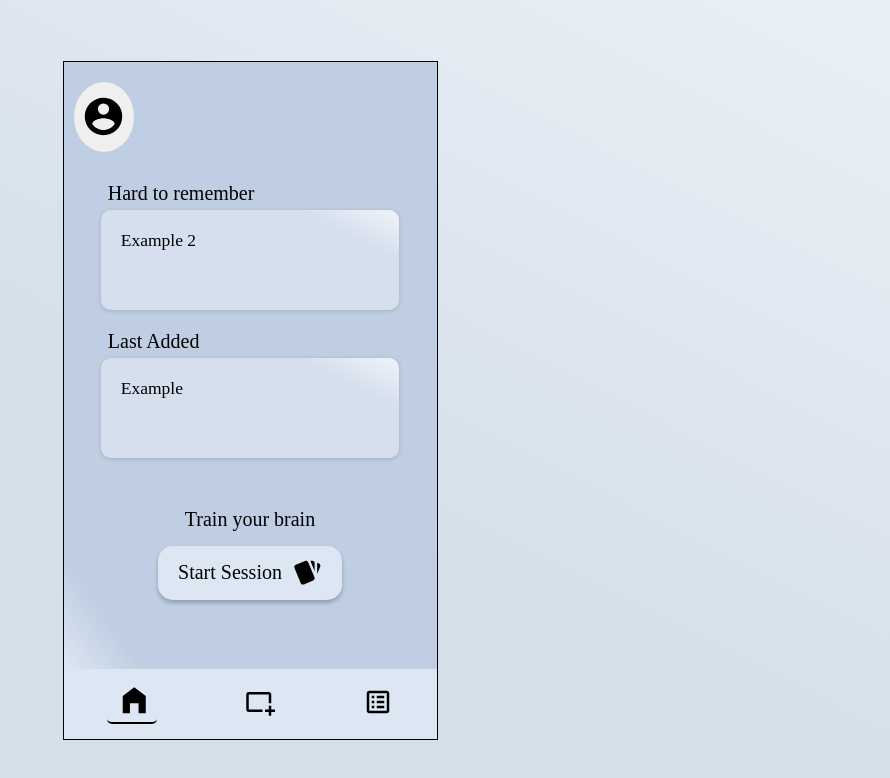
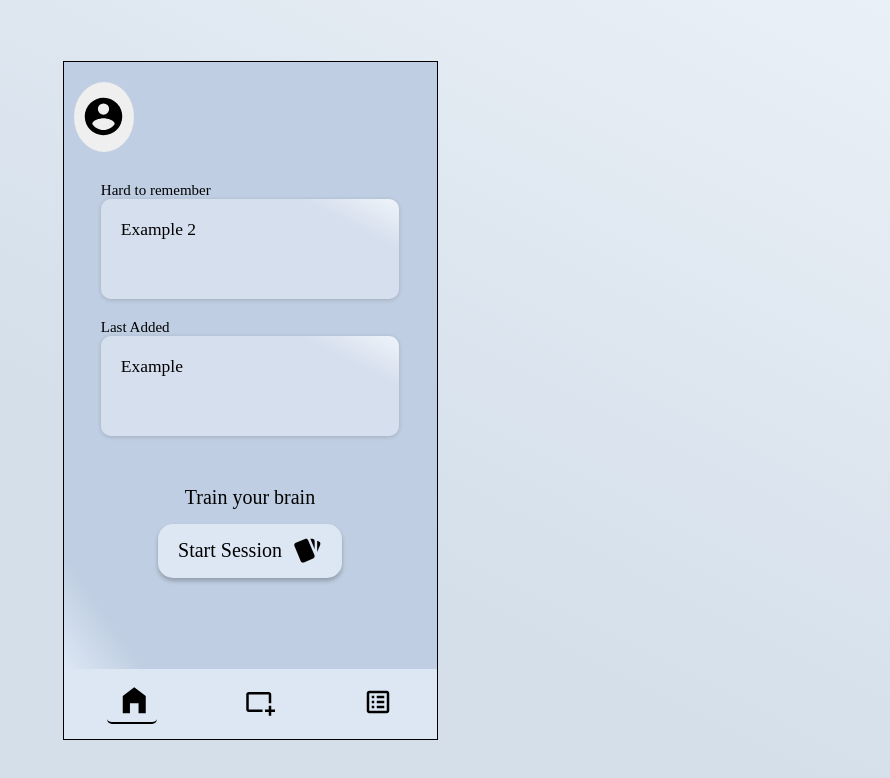
Before and after one commit to j-eick/vocab-dojo, a Next.js app: page / in a window 1280 px wide. Shown: the top 778 px of the page, without its empty margins (390-1280 px from the left). Built offline with nearby package versions, Linux system fonts and the light colour scheme.

Commit message:
Fix: VariantName; css details

```diff
--- a/src/components/Title/index.jsx
+++ b/src/components/Title/index.jsx
@@ -30,10 +30,12 @@ const StyledTextfieldTitle = styled.h1`
 		`}
 
 	${({variant}) =>
-		variant === 'Textbox_Home' &&
+		variant === 'Textbox_Title' &&
 		css`
-			margin-bottom: 5px;
-			margin-left: 7px;
+			margin-bottom: 7px;
+			padding: 0 7px 0 7px;
+
+			width: fit-content;
 
 			font-size: var(--fontsize_Textfield_title);
 		`}
```
